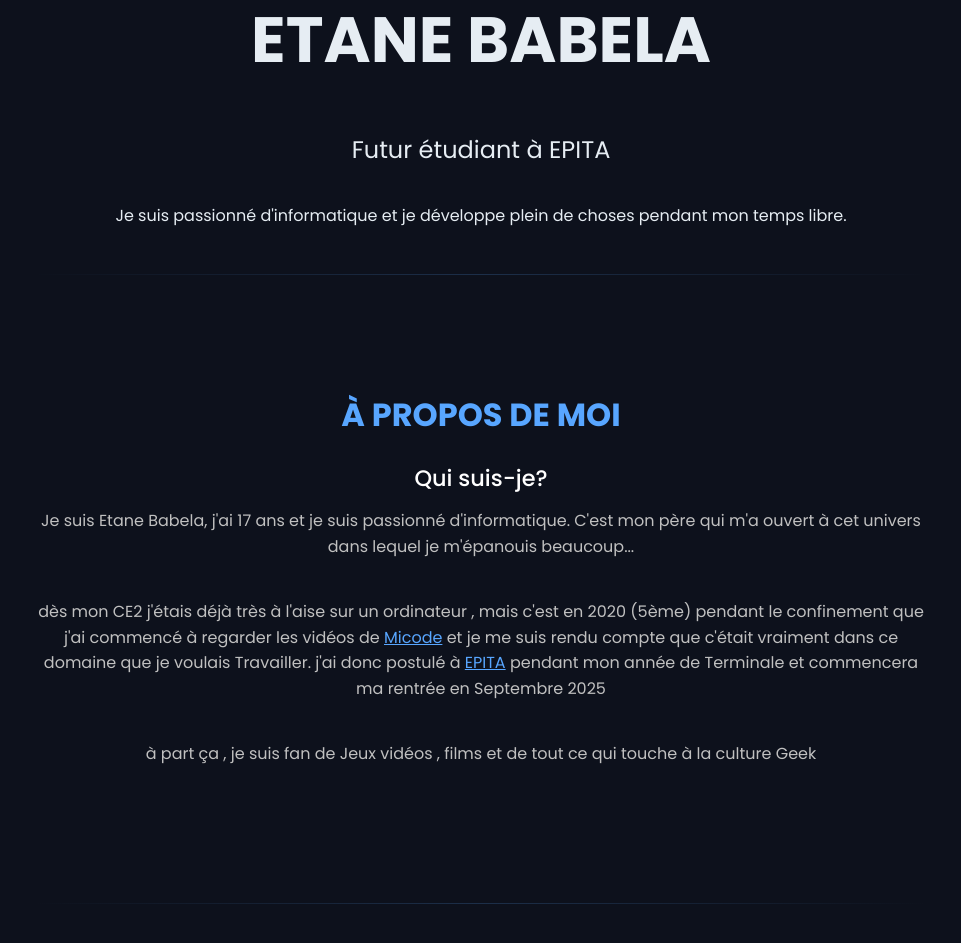
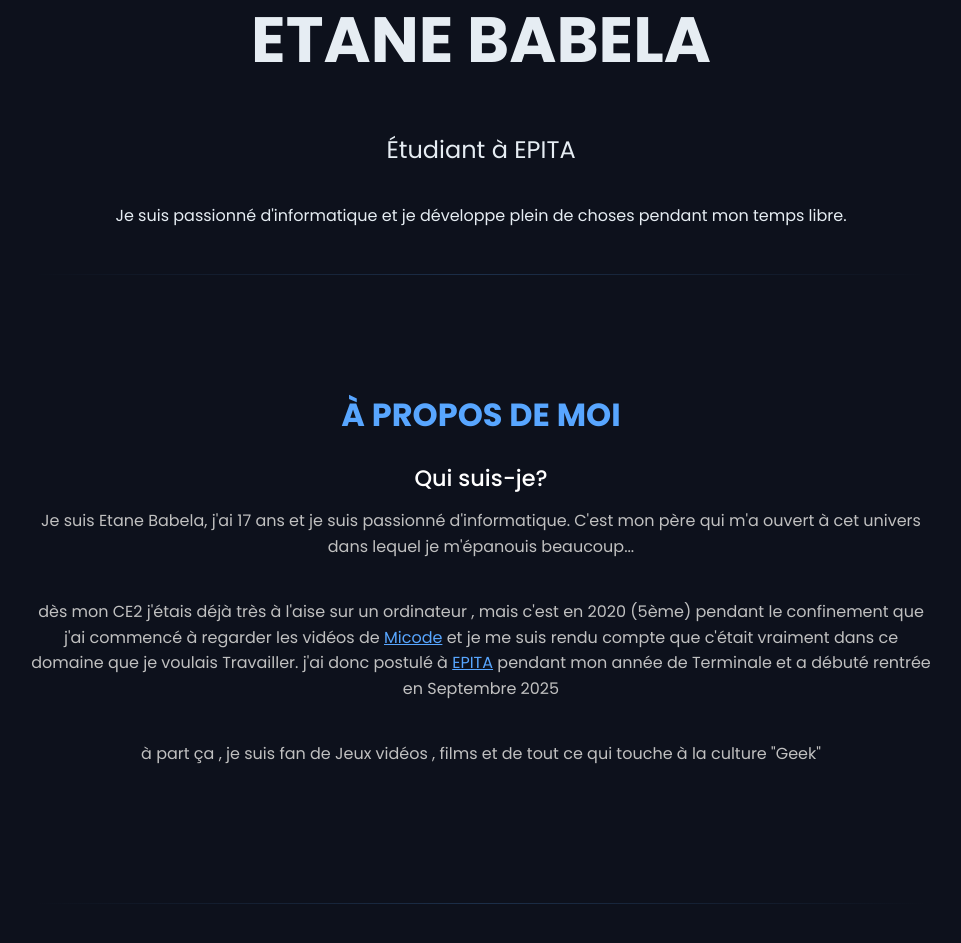
Before and after one commit to Etane27/My_portfolio, a plain HTML site: page index.html in a window 1280 px wide. Shown: the part 237-1180 px from the top of the page, without its empty margins (159-1120 px from the left). Drawn offline with Linux system fonts and the light colour scheme.

Commit message:
Update identity and bio sections in index.html

```diff
--- a/index.html
+++ b/index.html
@@ -39,7 +39,7 @@
   <section class="Accueil" id="Accueil">
     <span class="intro">Bonjour, je suis</span>
     <h1 class="nom">Etane Babela</h1>
-    <h2 class="identity">Futur étudiant à EPITA</h2>
+    <h2 class="identity">Étudiant à EPITA</h2>
     <p class="litte_bio">Je suis passionné d'informatique et je développe plein de choses pendant mon temps libre.</p>
   </section>
   <hr class="separator">
@@ -61,7 +61,7 @@
         suis rendu compte
         que
         c'était vraiment dans ce domaine que je voulais Travailler. j'ai donc postulé à <a target="_blank"
-          href="https://www.epita.fr/" rel="noopener">EPITA</a> pendant mon année de Terminale et commencera ma
+          href="https://www.epita.fr/" rel="noopener">EPITA</a> pendant mon année de Terminale et a débuté
         rentrée
         en
         Septembre 2025
@@ -69,7 +69,7 @@
     </article>
 
     <article>
-      <p>à part ça , je suis fan de Jeux vidéos , films et de tout ce qui touche à la culture Geek</p>
+      <p>à part ça , je suis fan de Jeux vidéos , films et de tout ce qui touche à la culture "Geek"</p>
     </article>
   </section>
 
```
